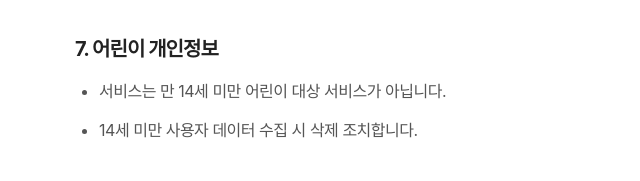
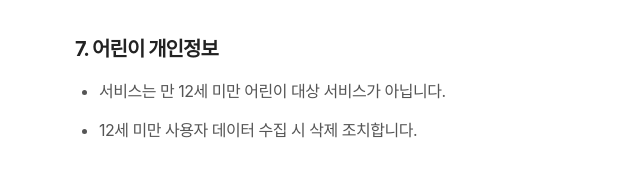
Before and after one commit to YCSE/eulji-promotional-website, a plain HTML site: page privacy-policy.html in a window 1280 px wide. Shown: the part 1695-1876 px from the top of the page, 189-829 px from the left. Drawn offline with Linux system fonts and the light colour scheme; a web font is replaced by a local one.

Commit message:
privacy policy age

```diff
--- a/privacy-policy.html
+++ b/privacy-policy.html
@@ -96,8 +96,8 @@
 
       <h2>7. 어린이 개인정보</h2>
       <ul>
-        <li>서비스는 만 14세 미만 어린이 대상 서비스가 아닙니다.</li>
-        <li>14세 미만 사용자 데이터 수집 시 삭제 조치합니다.</li>
+        <li>서비스는 만 12세 미만 어린이 대상 서비스가 아닙니다.</li>
+        <li>12세 미만 사용자 데이터 수집 시 삭제 조치합니다.</li>
       </ul>
 
       <h2>8. 정책 변경</h2>
```
